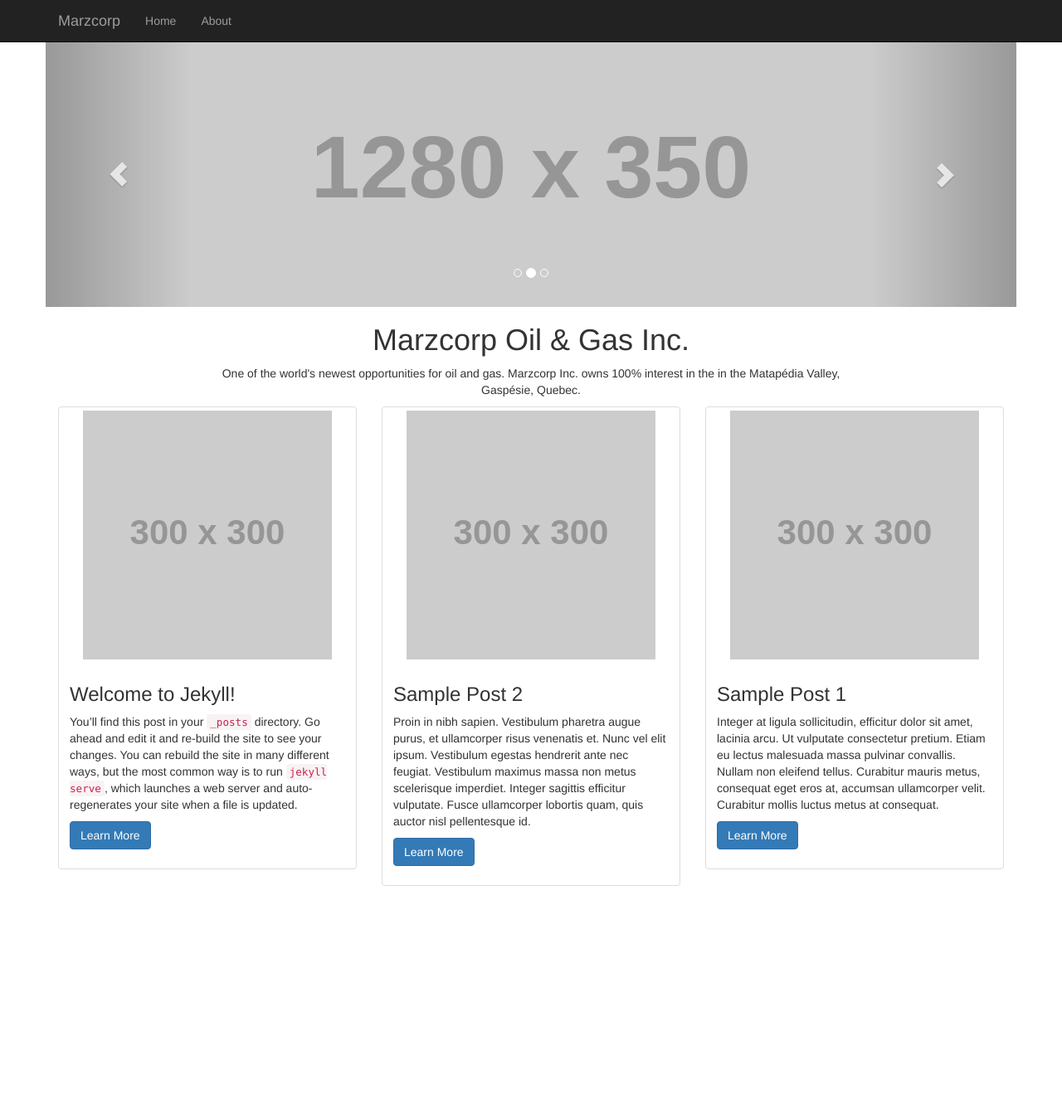
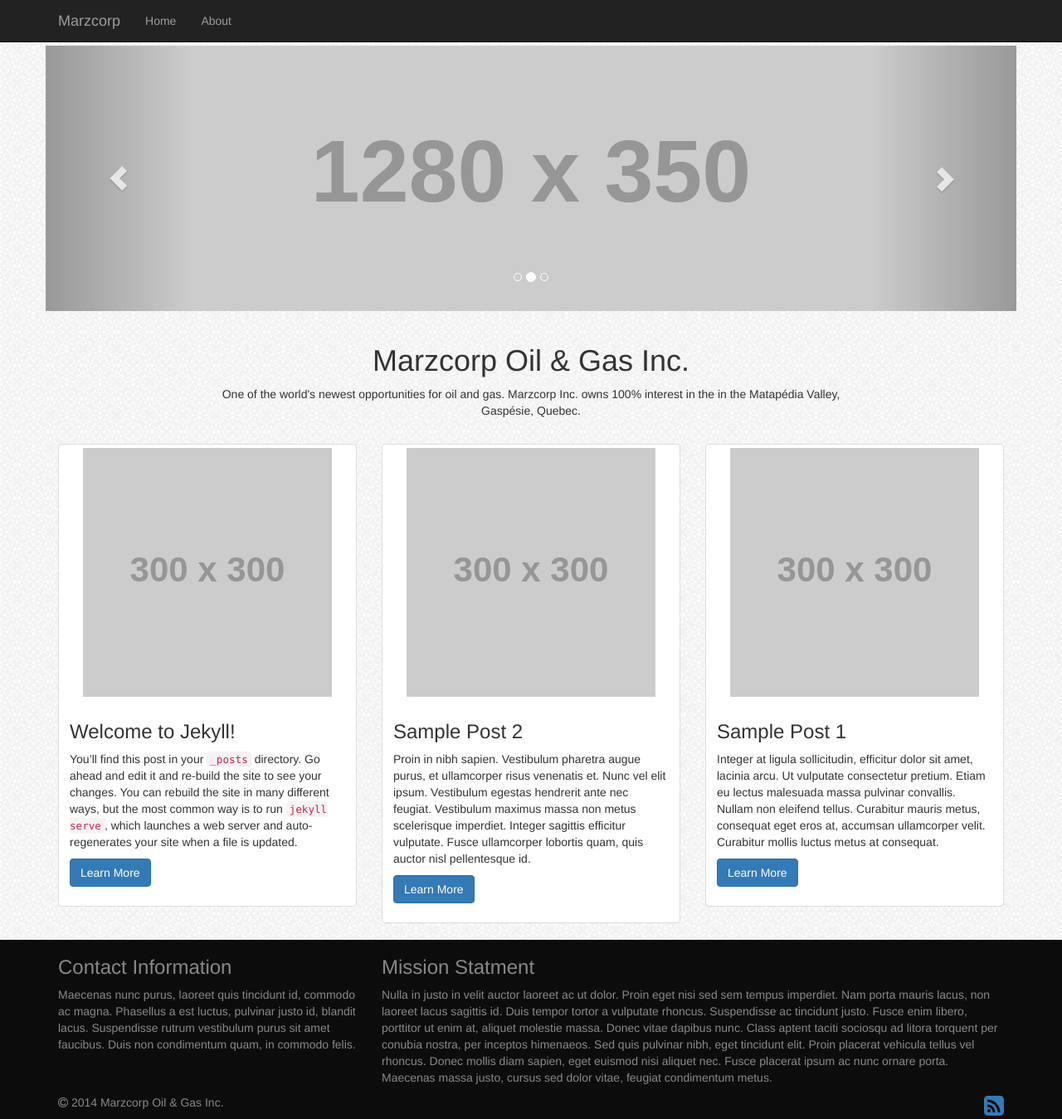
Before and after one commit to Kasuko/Marzcorp.github.io, a Jekyll site: the page built from index.html, in a window 1280 px wide and 1349 px high. Shown: the whole window at 83% size. Built offline with Jekyll 4.4.1, drawn with Linux system fonts in a browser that asks for light colours; nearby versions of some CDN libraries.

Commit message:
Add footer and some styling

```diff
--- a/_includes/footer.html
+++ b/_includes/footer.html
@@ -1,2 +1,21 @@
-<footer>
+<footer class="page-row inverse foot full-width">
+  <div class="container">
+    <div class="row">
+      <div class="col-md-4">
+        <h3> Contact Information </h3>
+        <p>Maecenas nunc purus, laoreet quis tincidunt id, commodo ac magna. Phasellus a est luctus, pulvinar justo id, blandit lacus. Suspendisse rutrum vestibulum purus sit amet faucibus. Duis non condimentum quam, in commodo felis.</p>
+      </div>
+
+      <div class="col-md-8">
+        <h3>Mission Statment</h3>
+        <p>Nulla in justo in velit auctor laoreet ac ut dolor. Proin eget nisi sed sem tempus imperdiet. Nam porta mauris lacus, non laoreet lacus sagittis id. Duis tempor tortor a vulputate rhoncus. Suspendisse ac tincidunt justo. Fusce enim libero, porttitor ut enim at, aliquet molestie massa. Donec vitae dapibus nunc. Class aptent taciti sociosqu ad litora torquent per conubia nostra, per inceptos himenaeos. Sed quis pulvinar nibh, eget tincidunt elit. Proin placerat vehicula tellus vel rhoncus. Donec mollis diam sapien, eget euismod nisi aliquet nec. Fusce placerat ipsum ac nunc ornare porta. Maecenas massa justo, cursus sed dolor vitae, feugiat condimentum metus.</p>
+      </div>
+    </div>
+    <div class="row">
+      <p class="col-md-8"><i class="fa fa-copyright"></i> 2014 Marzcorp Oil &amp; Gas Inc.</p>
+      <aside class="col-md-2 pull-right social">
+        <a class="fa fa-rss-square fa-2x" href="{{ "/feed.xml" | prepend: site.baseurl }}" title="Subscribe via RSS"></a>
+      </aside>
+    </div>
+  </div>
 </footer>
--- a/_includes/head.html
+++ b/_includes/head.html
@@ -9,4 +9,5 @@
   <script src={{ "js/vendor/modernizr-2.6.2.min.js" | prepend: site.baseurl }}></script>
   <link rel="canonical" href="{{ page.url | replace:'index.html','' | prepend: site.baseurl | prepend: site.url }}">
   <link rel="alternate" type="application/atom+xml" title="{{ site.title }}" href="{{ "/feed.xml" | prepend: site.baseurl | prepend: site.url }}" />
+  <link href="//maxcdn.bootstrapcdn.com/font-awesome/4.2.0/css/font-awesome.min.css" rel="stylesheet">
 </head>
--- a/_includes/header.html
+++ b/_includes/header.html
@@ -1,5 +1,5 @@
 <header>
-  <nav class="navbar navbar-inverse navbar-fixed-top">
+  <nav class="inverse navbar navbar-inverse navbar-fixed-top">
     <div class="container">
       <div class="navbar-header">
         <button type="button" class="navbar-toggle collapsed" data-toggle="collapse" data-target="#navbar" aria-expanded="false" aria-controls="navbar">
--- a/_sass/_base.scss
+++ b/_sass/_base.scss
@@ -3,20 +3,51 @@
    ========================================================================== */
 
 .browsehappy {
-    margin: 0.2em 0;
-    background: #ccc;
-    color: #000;
-    padding: 0.2em 0;
+  margin: 0.2em 0;
+  background: #ccc;
+  color: #000;
+  padding: 0.2em 0;
 }
 
 /* ==========================================================================
    Author's custom styles
    ========================================================================== */
 
+html, body {
+    height: 100%;
+}
+
 body {
-  padding-top: 50px;
+    display: table;
+    width: 100%;
+    background-image: url("../img/light_grey.png");
+    padding-top: 55px;
+}
+
+.page-row {
+  display: table-row;
+  height: 1px;
+}
+
+.page-content {
+    display: table-row;
+    height: 100%;
+}
+
+.foot {
+  text-size: 85%;
 }
 
 .welcome {
-	text-align: center;
+  text-align: center;
+  padding: 20px 20px;
 }
+
+.social {
+  text-align: right;
+}
+
+.inverse {
+  background: fade-out(black, 0.05);
+  color: #888;
+}
```
Also changed, not shown: _layouts/default.html (indentation only), img/light_grey.png (added).
